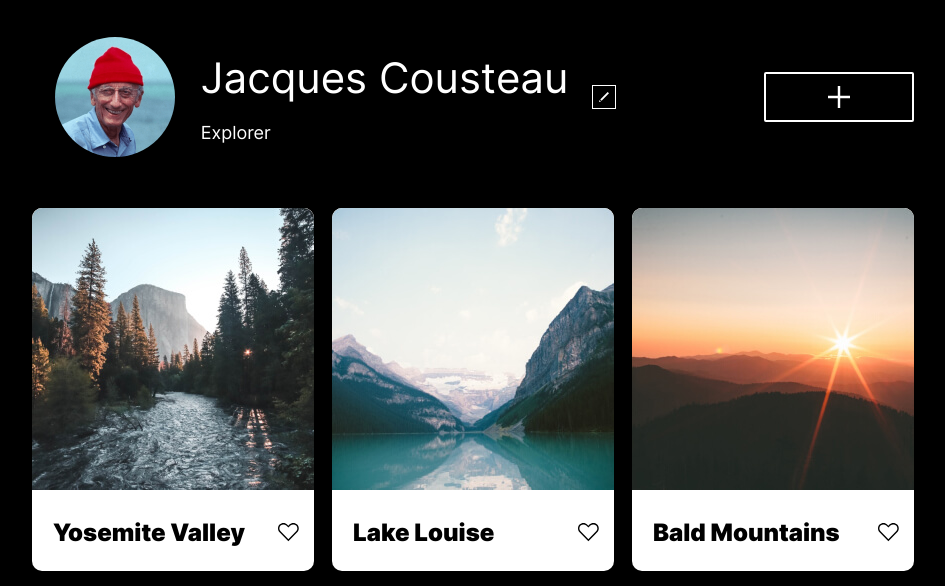
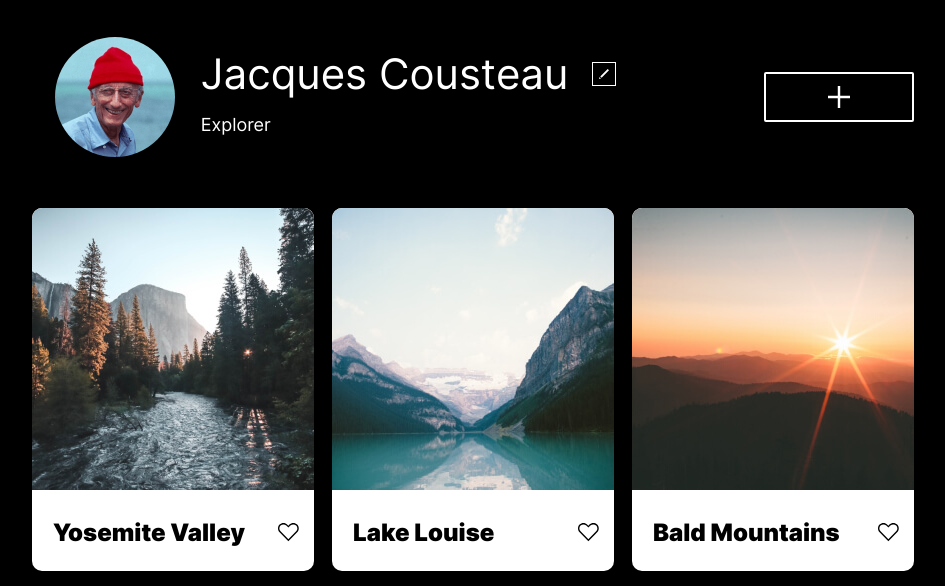
Before and after one commit to ze-e/web_project_4, a plain HTML site: page index.html in a window 1280 px wide. Shown: the part 135-721 px from the top of the page, without its empty margins (167-1112 px from the left). Drawn offline with Linux system fonts and the light colour scheme.

Commit message:
fix: profile-info layout

```diff
--- a/block/profile/__info/profile__info.css
+++ b/block/profile/__info/profile__info.css
@@ -1,5 +1,5 @@
 .profile__info{
   display: flex;
-  flex-direction: column;
-  justify-content: center;
+  flex-wrap: wrap;
+  max-width:428px;
 }
--- a/block/profile/__name/profile__name.css
+++ b/block/profile/__name/profile__name.css
@@ -9,7 +9,6 @@
   margin-block-start: 0px;
   margin-block-end: 0px;
   margin-right: 24px;
-  margin-bottom: 16px;
   vertical-align: text-bottom ;
   display: flex;
 }
--- a/index.html
+++ b/index.html
@@ -17,12 +17,11 @@
         <div class="profile__info">
           <h1 class="profile__name">Jacques Cousteau
           </h1>
+          <button class="profile__edit-button">
+            <img class="profile__edit-icon" src="./images/ui/edit.svg" alt="edit-icon">
+          </button>
           <h2 class="profile__description">Explorer</h2>
         </div>
-        <button class="profile__edit-button">
-          <img class="profile__edit-icon" src="./images/ui/edit.svg" alt="edit-icon">
-        </button>
-
       </div>
       <div class="profile__button-content">
         <button class="profile__add-button">
```
